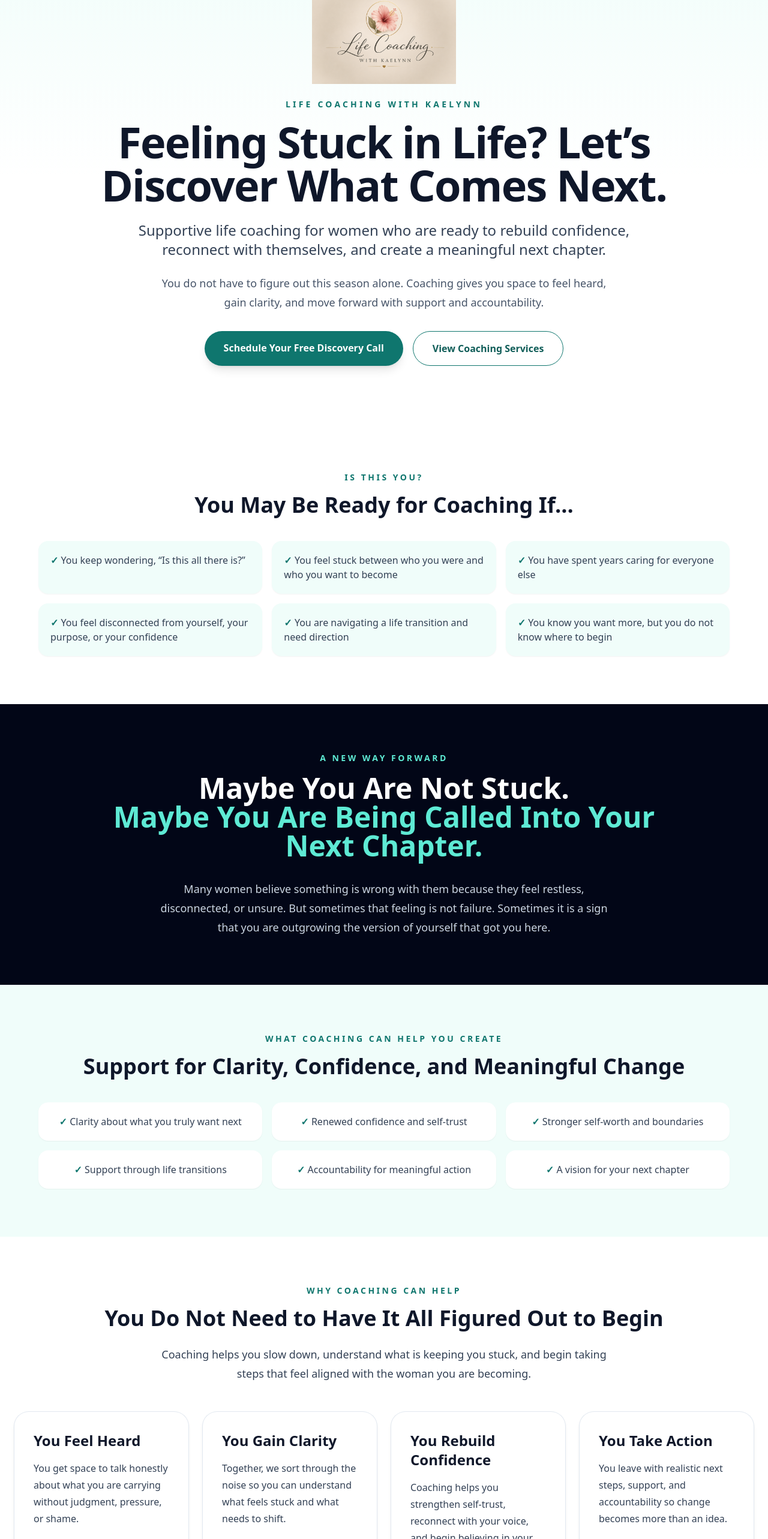
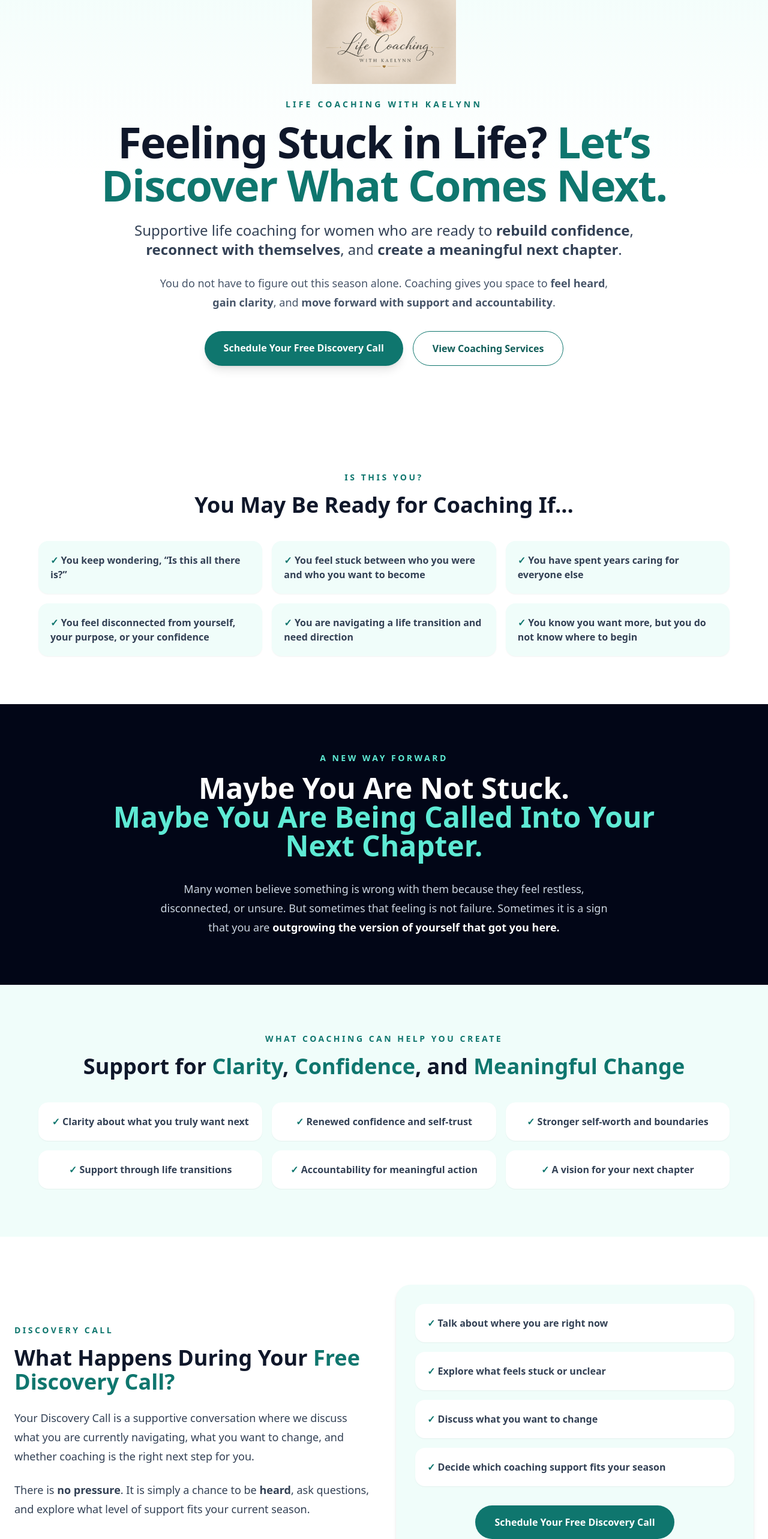
Before and after one commit to Kaelynn-Kinnison/life-coaching-with-kaelynn2, a Next.js app: page / in a window 1280 px wide. Shown: the part 193-2759 px from the top of the page at 60% size. Built offline with nearby package versions, Linux system fonts and the light colour scheme; a web font is replaced by a local one.

Commit message:
Update page.js

```diff
--- a/app/page.js
+++ b/app/page.js
@@ -27,30 +27,11 @@ const outcomes = [
   "A vision for your next chapter",
 ];
 
-const whyThisWorks = [
-  {
-    title: "You Feel Heard",
-    text: "You get space to talk honestly about what you are carrying without judgment, pressure, or shame.",
-  },
-  {
-    title: "You Gain Clarity",
-    text: "Together, we sort through the noise so you can understand what feels stuck and what needs to shift.",
-  },
-  {
-    title: "You Rebuild Confidence",
-    text: "Coaching helps you strengthen self-trust, reconnect with your voice, and begin believing in your next chapter.",
-  },
-  {
-    title: "You Take Action",
-    text: "You leave with realistic next steps, support, and accountability so change becomes more than an idea.",
-  },
-];
-
 const discoveryCallSteps = [
   "Talk about where you are right now",
   "Explore what feels stuck or unclear",
-  "Discuss your goals and desired change",
-  "Decide which coaching option fits your season",
+  "Discuss what you want to change",
+  "Decide which coaching support fits your season",
 ];
 
 export default function Home() {
@@ -72,19 +53,23 @@ export default function Home() {
           </p>
 
           <h1 className="mb-6 text-5xl font-bold tracking-tight text-slate-900 md:text-7xl">
-            Feeling Stuck in Life? Let’s Discover What Comes Next.
+            Feeling Stuck in Life?{" "}
+            <span className="text-teal-700">
+              Let’s Discover What Comes Next.
+            </span>
           </h1>
 
           <p className="mx-auto mb-6 max-w-4xl text-xl leading-8 text-slate-700 md:text-2xl">
-            Supportive life coaching for women who are ready to rebuild
-            confidence, reconnect with themselves, and create a meaningful next
-            chapter.
+            Supportive life coaching for women who are ready to{" "}
+            <strong>rebuild confidence</strong>,{" "}
+            <strong>reconnect with themselves</strong>, and{" "}
+            <strong>create a meaningful next chapter</strong>.
           </p>
 
           <p className="mx-auto mb-8 max-w-3xl text-lg leading-8 text-slate-600">
             You do not have to figure out this season alone. Coaching gives you
-            space to feel heard, gain clarity, and move forward with support and
-            accountability.
+            space to <strong>feel heard</strong>, <strong>gain clarity</strong>,
+            and <strong>move forward with support and accountability</strong>.
           </p>
 
           <div className="flex flex-col justify-center gap-4 sm:flex-row">
@@ -122,7 +107,8 @@ export default function Home() {
                 key={item}
                 className="rounded-2xl bg-teal-50 p-5 text-slate-700 shadow-sm"
               >
-                <span className="font-bold text-teal-700">✓</span> {item}
+                <span className="font-bold text-teal-700">✓</span>{" "}
+                <strong>{item}</strong>
               </div>
             ))}
           </div>
@@ -145,8 +131,10 @@ export default function Home() {
           <p className="mx-auto max-w-3xl text-lg leading-8 text-slate-300">
             Many women believe something is wrong with them because they feel
             restless, disconnected, or unsure. But sometimes that feeling is not
-            failure. Sometimes it is a sign that you are outgrowing the version
-            of yourself that got you here.
+            failure. Sometimes it is a sign that you are{" "}
+            <strong className="text-white">
+              outgrowing the version of yourself that got you here.
+            </strong>
           </p>
         </div>
       </section>
@@ -158,7 +146,9 @@ export default function Home() {
           </p>
 
           <h2 className="mb-10 text-3xl font-bold text-slate-900 md:text-4xl">
-            Support for Clarity, Confidence, and Meaningful Change
+            Support for <span className="text-teal-700">Clarity</span>,{" "}
+            <span className="text-teal-700">Confidence</span>, and{" "}
+            <span className="text-teal-700">Meaningful Change</span>
           </h2>
 
           <div className="grid gap-4 md:grid-cols-2 lg:grid-cols-3">
@@ -167,42 +157,8 @@ export default function Home() {
                 key={item}
                 className="rounded-2xl bg-white p-5 text-slate-700 shadow-sm"
               >
-                <span className="font-bold text-teal-700">✓</span> {item}
-              </div>
-            ))}
-          </div>
-        </div>
-      </section>
-
-      <section className="px-6 py-20">
-        <div className="mx-auto max-w-7xl">
-          <div className="mb-12 text-center">
-            <p className="mb-4 text-sm font-semibold uppercase tracking-[0.25em] text-teal-700">
-              Why Coaching Can Help
-            </p>
-
-            <h2 className="text-3xl font-bold text-slate-900 md:text-4xl">
-              You Do Not Need to Have It All Figured Out to Begin
-            </h2>
-
-            <p className="mx-auto mt-6 max-w-3xl text-lg leading-8 text-slate-700">
-              Coaching helps you slow down, understand what is keeping you
-              stuck, and begin taking steps that feel aligned with the woman you
-              are becoming.
-            </p>
-          </div>
-
-          <div className="grid gap-6 md:grid-cols-2 lg:grid-cols-4">
-            {whyThisWorks.map((item) => (
-              <div
-                key={item.title}
-                className="rounded-3xl bg-white p-8 shadow-md ring-1 ring-slate-200"
-              >
-                <h3 className="mb-4 text-2xl font-bold text-slate-900">
-                  {item.title}
-                </h3>
-
-                <p className="leading-7 text-slate-700">{item.text}</p>
+                <span className="font-bold text-teal-700">✓</span>{" "}
+                <strong>{item}</strong>
               </div>
             ))}
           </div>
@@ -217,7 +173,8 @@ export default function Home() {
             </p>
 
             <h2 className="mb-6 text-3xl font-bold text-slate-900 md:text-4xl">
-              What Happens During Your Free Discovery Call?
+              What Happens During Your{" "}
+              <span className="text-teal-700">Free Discovery Call?</span>
             </h2>
 
             <p className="mb-6 text-lg leading-8 text-slate-700">
@@ -227,9 +184,9 @@ export default function Home() {
             </p>
 
             <p className="text-lg leading-8 text-slate-700">
-              There is no pressure. It is simply a chance to be heard, ask
-              questions, and explore what level of support fits your current
-              season.
+              There is <strong>no pressure</strong>. It is simply a chance to be{" "}
+              <strong>heard</strong>, ask questions, and explore what level of
+              support fits your current season.
             </p>
           </div>
 
@@ -240,7 +197,8 @@ export default function Home() {
                   key={item}
                   className="rounded-2xl bg-white p-5 text-slate-700 shadow-sm"
                 >
-                  <span className="font-bold text-teal-700">✓</span> {item}
+                  <span className="font-bold text-teal-700">✓</span>{" "}
+                  <strong>{item}</strong>
                 </div>
               ))}
             </div>
@@ -258,32 +216,6 @@ export default function Home() {
         </div>
       </section>
 
-      <section className="bg-teal-50 px-6 py-20 text-center">
-        <div className="mx-auto max-w-6xl">
-          <p className="mb-4 text-sm font-semibold uppercase tracking-[0.25em] text-teal-700">
-            Coaching Focus
-          </p>
-
-          <h2 className="mb-8 text-3xl font-bold text-slate-900 md:text-4xl">
-            Coaching for Women Ready to Feel Like Themselves Again
-          </h2>
-
-          <p className="mx-auto max-w-3xl text-lg leading-8 text-slate-700">
-            Whether you are rebuilding confidence, navigating a transition,
-            healing from difficult experiences, or creating a new vision for
-            your life, coaching can help you reconnect with who you are and move
-            forward with support.
-          </p>
-
-          <p className="mx-auto mt-10 max-w-3xl text-sm leading-7 text-slate-600">
-            Coaching with Kaelynn is supportive, forward-focused coaching. It is
-            not therapy, mental health counseling, or substance abuse treatment.
-            If you are in crisis or need clinical care, please contact a
-            licensed mental health or medical professional.
-          </p>
-        </div>
-      </section>
-
       <section className="bg-slate-900 px-6 py-24 text-center text-white">
         <div className="mx-auto max-w-4xl">
           <h2 className="mb-6 text-4xl font-bold md:text-5xl">
@@ -293,8 +225,10 @@ export default function Home() {
           <p className="mb-10 text-lg leading-8 text-slate-200">
             You do not have to spend another year wondering what is next for
             you. Together, we can uncover what has been holding you back, build
-            confidence in who you are becoming, and create a future that feels
-            meaningful, purposeful, and aligned with who you truly are.
+            confidence in who you are becoming, and create a future that feels{" "}
+            <strong className="text-white">
+              meaningful, purposeful, and aligned with who you truly are.
+            </strong>
           </p>
 
           <div className="flex flex-col justify-center gap-4 sm:flex-row">
```
